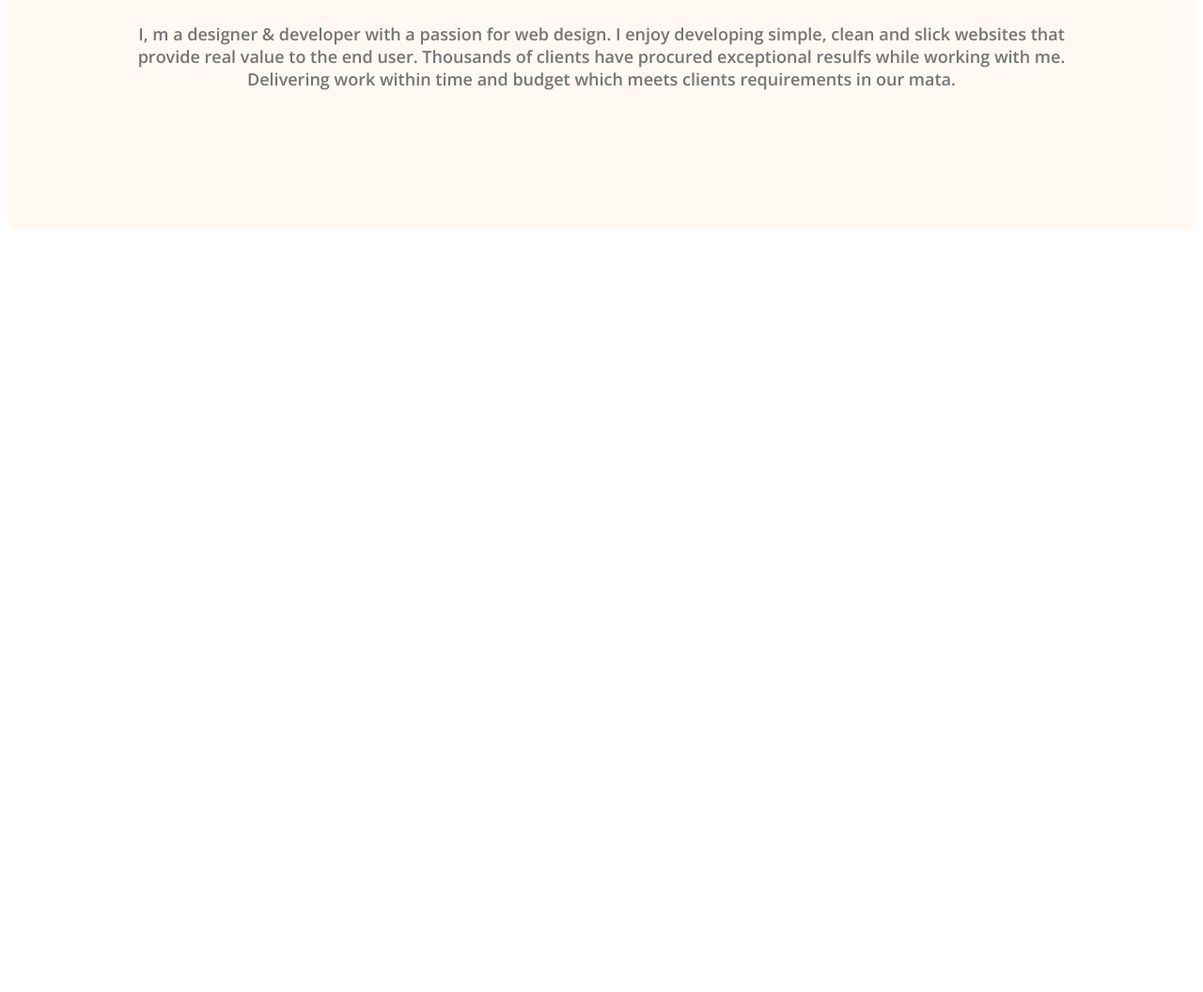
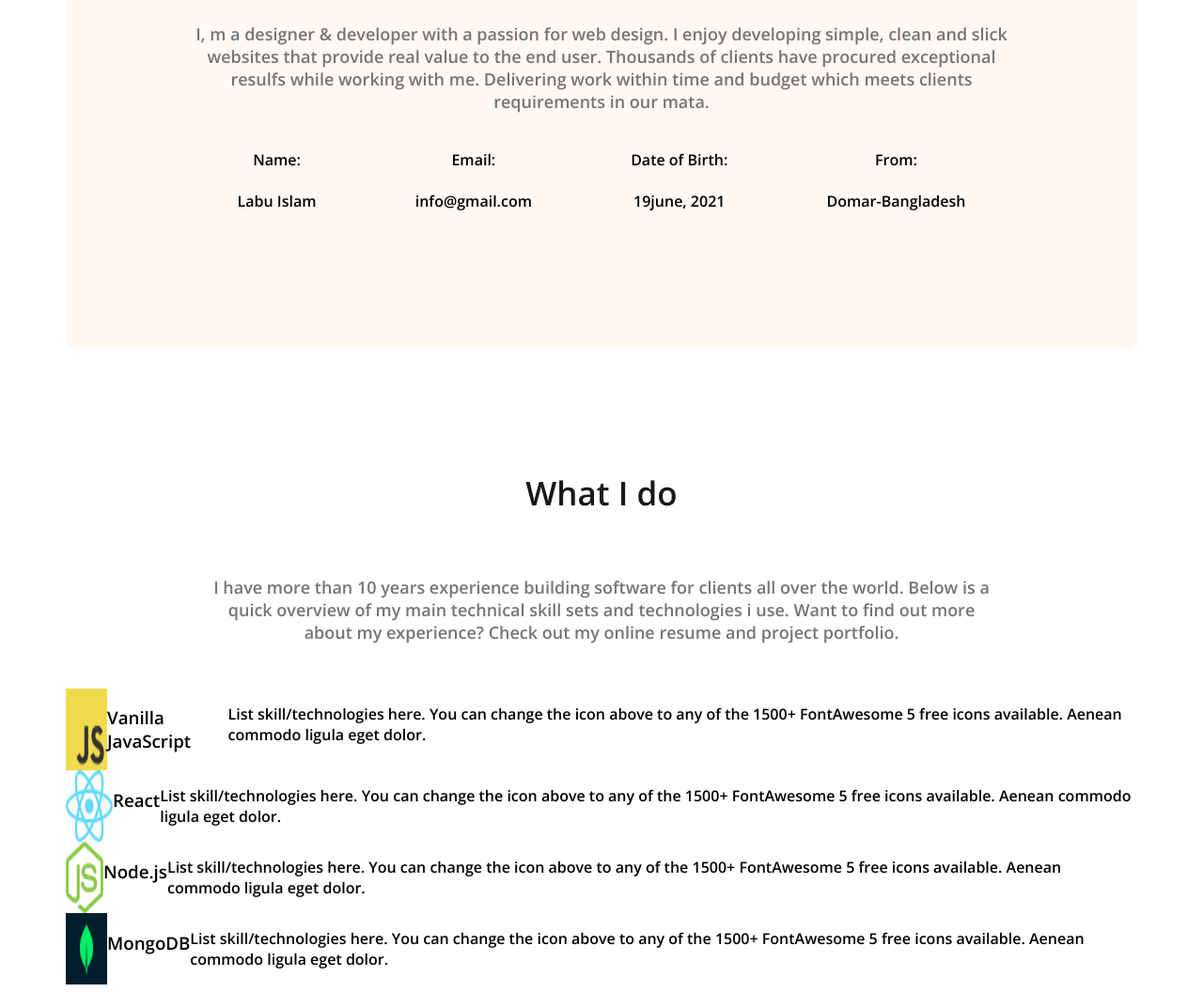
Before and after one commit to LabuIslam702/webdeveloper-portfolio, a plain HTML site: page index.html in a window 1280 px wide. Shown: the part 1000-2056 px from the top of the page at 94% size. Before the commit the page ends 1374 px from the top, so only its background shows below. Drawn offline with nearby package versions, Linux system fonts and the light colour scheme.

Commit message:
added a skill of development

```diff
--- a/index.html
+++ b/index.html
@@ -34,6 +34,49 @@
         <section class="about">
             <h3 class="section-title">About Me</h3>
             <p class="section-description">I, m a designer & developer with a passion for web design. I enjoy developing simple, clean and slick websites that provide real value to the end user. Thousands of clients have procured exceptional resulfs while working with me. Delivering work within time and budget which meets clients requirements in our mata.</p>
+            <div class="about-info-container">
+                <div class="about-info">
+                    <h4 class="info-title">Name:</h4>
+                    <p class="about-description">Labu Islam</p>
+                </div>
+                <div class="about-info">
+                    <h4 class="info-title">Email:</h4>
+                    <p class="about-description">info@gmail.com</p>
+                </div>
+                <div class="about-info">
+                    <h4 class="info-title">Date of Birth:</h4>
+                    <p class="about-description">19june, 2021</p>
+                </div>
+                <div class="about-info">
+                    <h4 class="info-title">From:</h4>
+                    <p class="about-description">Domar-Bangladesh</p>
+                </div>
+            </div>
+        </section>
+        <!-- this is section part2 -->
+        <section>
+            <h3 class="section-title">What I do</h3>
+            <p id="what" class="section-description">I have more than 10 years experience building software for clients all over the world. Below is a quick overview of my main technical skill sets and technologies i use. Want to find out more about my experience? Check out my online resume and project portfolio.</p>
+            <div class="skill">
+                <img src="./images/icons/js.png" alt="">
+                <h3 class="skill-title">Vanilla JavaScript</h3>
+                <p class="skill-description">List skill/technologies here. You can change the icon above to any of the 1500+ FontAwesome 5 free icons available. Aenean commodo ligula eget dolor.</p>
+            </div>
+            <div class="skill">
+                <img src="./images/icons/react.png" alt="">
+                <h3 class="skill-title">React</h3>
+                <p class="skill-description">List skill/technologies here. You can change the icon above to any of the 1500+ FontAwesome 5 free icons available. Aenean commodo ligula eget dolor.</p>
+            </div>
+            <div class="skill">
+                <img src="./images/icons/nodejs.png" alt="">
+                <h3 class="skill-title">Node.js</h3>
+                <p class="skill-description">List skill/technologies here. You can change the icon above to any of the 1500+ FontAwesome 5 free icons available. Aenean commodo ligula eget dolor.</p>
+            </div>
+            <div class="skill">
+                <img src="./images/icons/mongo.png" alt="">
+                <h3 class="skill-title">MongoDB</h3>
+                <p class="skill-description">List skill/technologies here. You can change the icon above to any of the 1500+ FontAwesome 5 free icons available. Aenean commodo ligula eget dolor.</p>
+            </div>
         </section>
     </main>
     <footer>
--- a/style.css
+++ b/style.css
@@ -76,6 +76,10 @@ nav li{
     max-width: 500px;
 }
 /* this is about section */
+main{
+    max-width: 1140px;
+    margin: 0 auto;
+}
 .about{
     padding: 130px;
     border-radius: 10px;
@@ -93,3 +97,19 @@ nav li{
     text-align: center;
     font-size: 18px;
 }
+/* this is about info */
+.about-info-container{
+    display: flex;
+    justify-content: space-around;
+}
+.about-info{
+    /* margin: 4px; */
+    text-align: center;
+}
+#what{
+    padding: 30px 150px;
+}
+.skill{
+    display: flex;
+    justify-content: space-between;
+}
```
